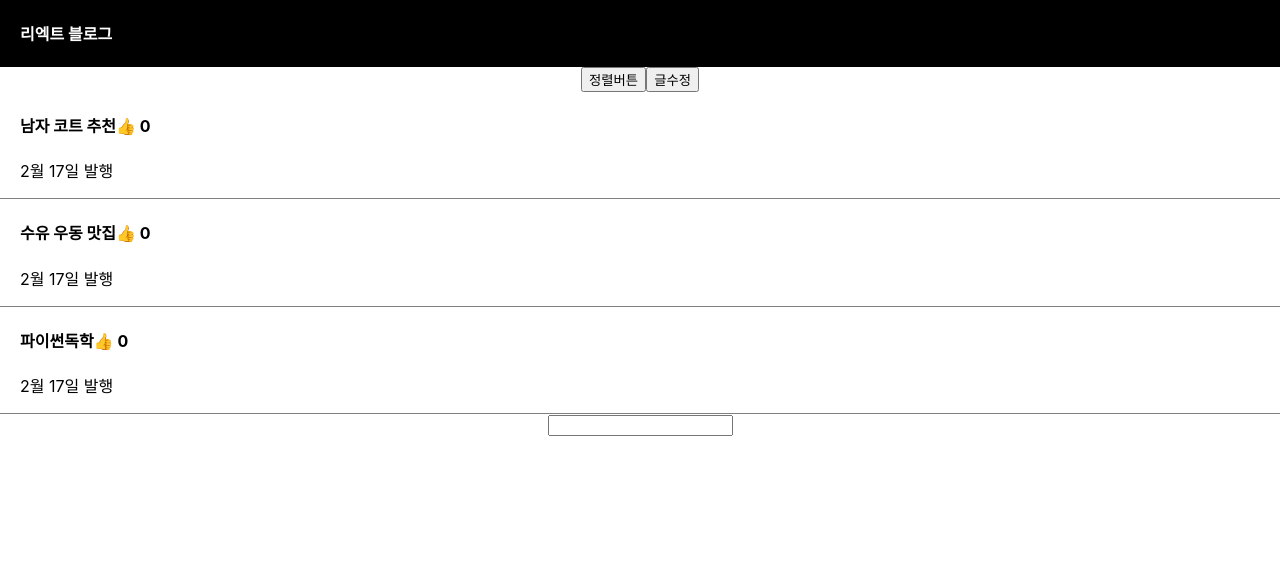
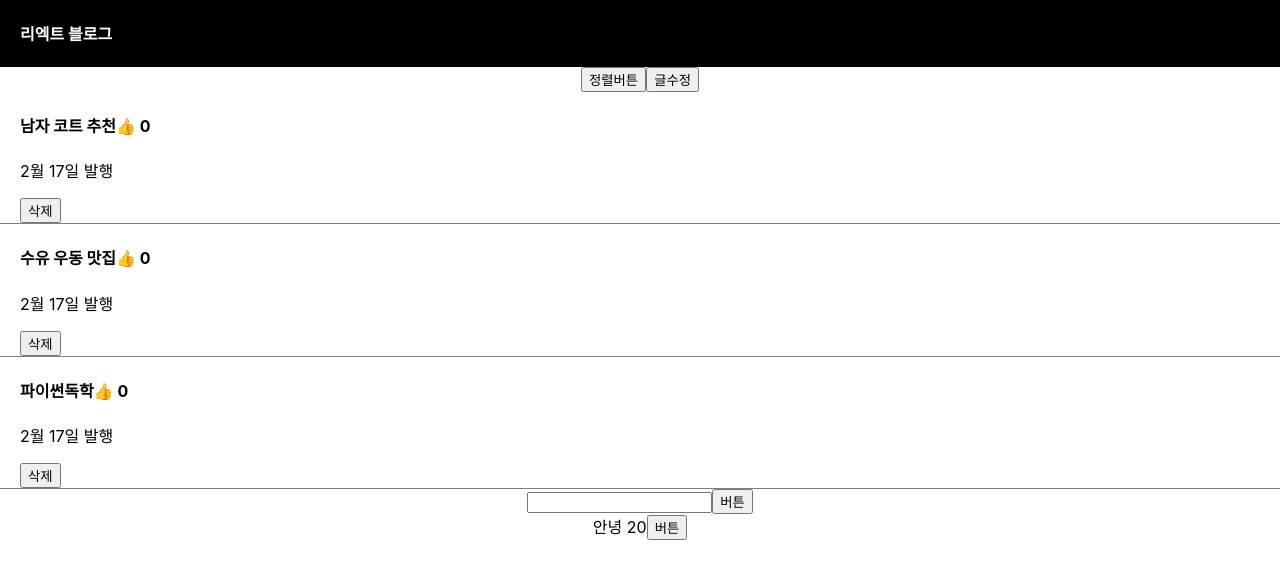
Before and after one commit to orangecalvin/react, a React (Create React App) app: page / in a window 1280 px wide. Shown: the top 578 px of the page. Built offline with nearby package versions, Linux system fonts and the light colour scheme.

Commit message:
part 1 end

```diff
--- a/src/App.js
+++ b/src/App.js
@@ -1,4 +1,5 @@
 /* eslint-disable */
+import React from 'react';
 
 import logo from './logo.svg';
 import './App.css';
@@ -56,6 +57,11 @@
               }}>👍</span> {따봉}
             </h4>
             <p>2월 17일 발행</p>
+            <button onClick={()=>{
+                let copy = [...글제목];
+                copy.splice(i,1);
+                글제목변경(copy);
+              }}>삭제</button>
           </div>)
         })
       }
@@ -64,7 +70,11 @@
           입력값변경(e.target.value);
           console.log(입력값);
             }}/>
-
+        <button onClick={()=> {
+          let copy = [...글제목];
+          copy.unshift(입력값);
+          글제목변경(copy);
+          }}>버튼</button>
 
       {
         modal == true ? <Modal 글제목변경={글제목변경}
@@ -72,7 +82,7 @@
       }
 
 
-
+      <Modal2></Modal2>
 
 
     </div>
@@ -96,4 +106,26 @@
     </div>
   )
 }
+
+class Modal2 extends React.Component {
+  constructor(props){
+    super(props);
+    this.state = {
+      name : 'kim',
+      age : 20
+    }
+  }
+  render(){
+    return (
+      <div>안녕 { this.state.age }
+      <button onClick={()=>{
+        this.setState({age : 21 })
+      }}>버튼</button>
+      </div>
+
+    )
+  }
+}
+
+
 export default App;
```
